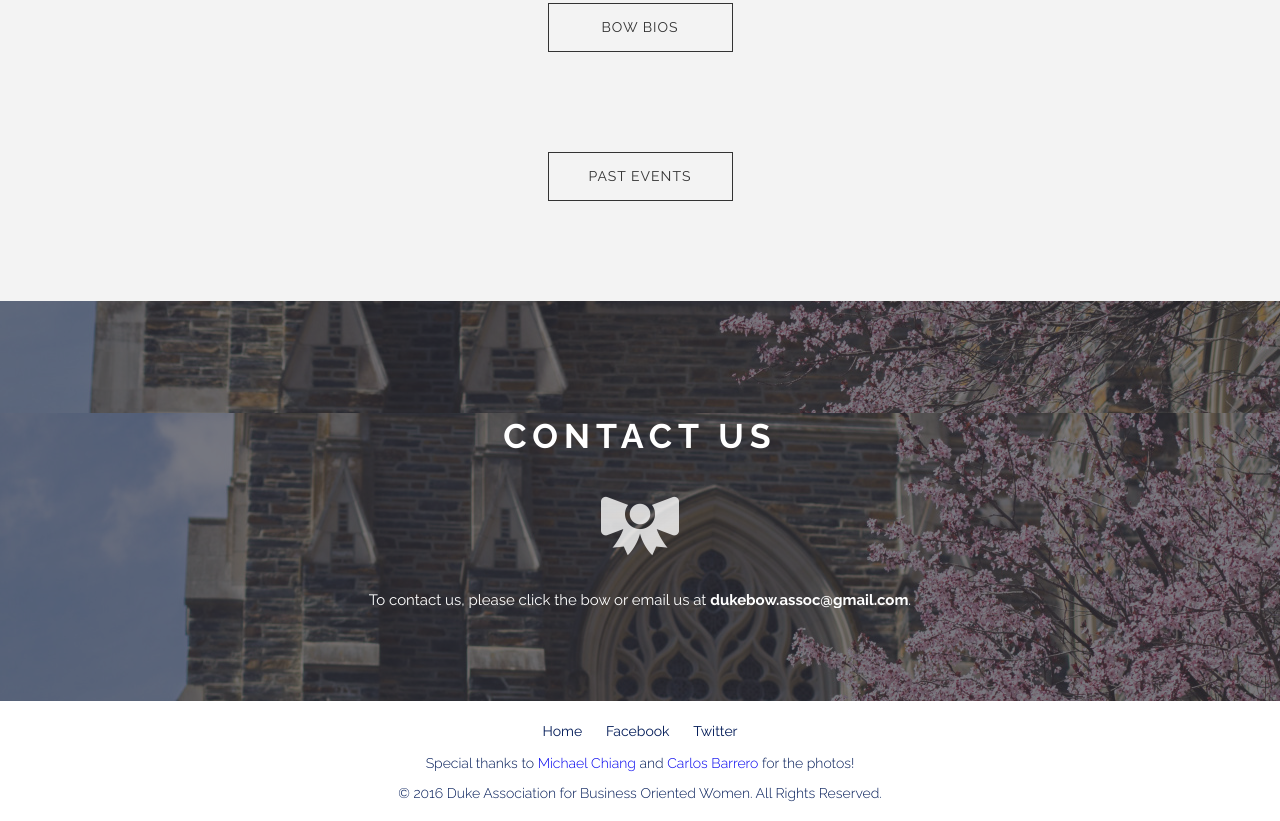
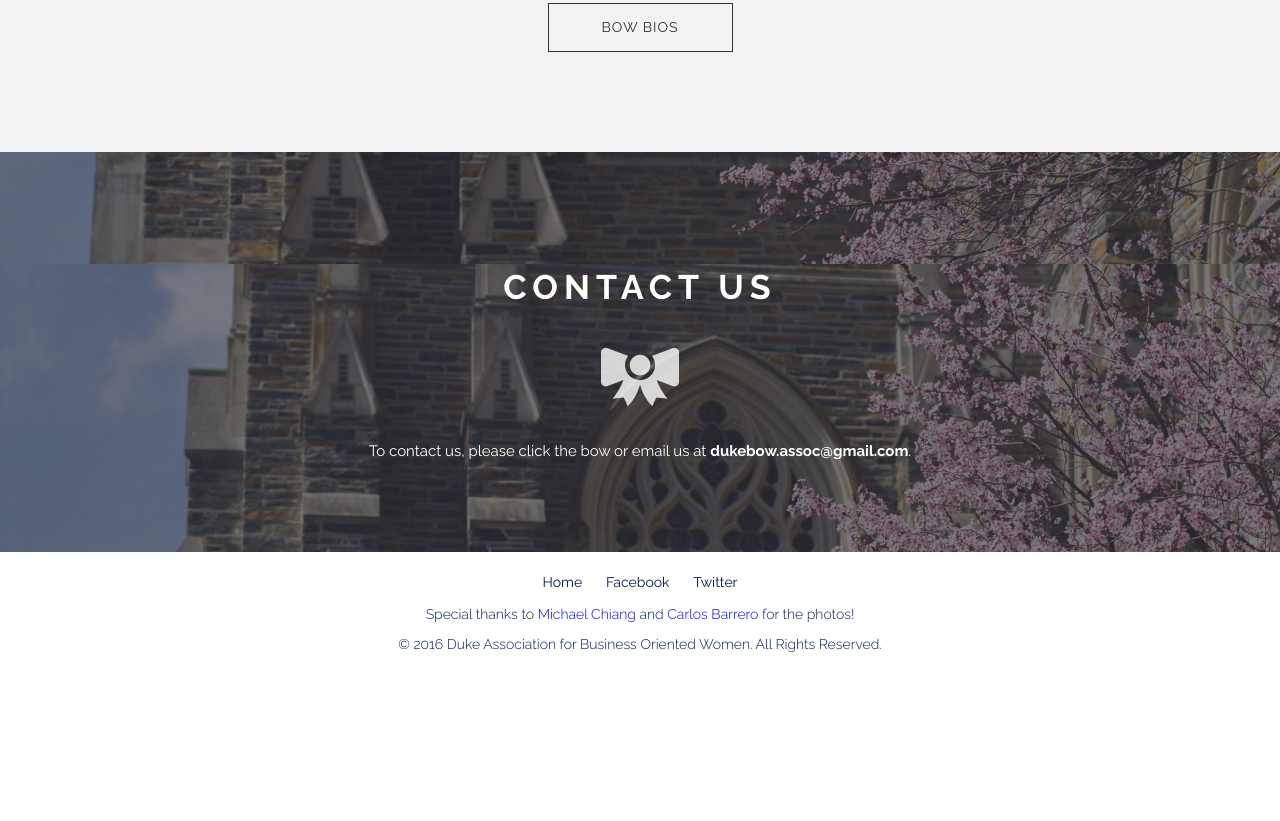
Before and after one commit to DUKE-BOW/DUKE-BOW.github.io, a plain HTML site: page index.html in a window 1280 px wide. Shown: the part 2490-3311 px from the top of the page. After the commit the page ends 3162 px from the top, so only its background shows below. Drawn offline with Linux system fonts and the light colour scheme.

Commit message:
removing past events button

```diff
--- a/index.html
+++ b/index.html
@@ -372,7 +372,6 @@ SBC co-chair  Tory  Trombley
         </ul>
 
    <a href="bios.html" target = "blanks"><div class="read-more">BOW BIOS</div></a>
-   <a href="past-events.html" target = "blanks"><div class="read-more">past events</div></a>
    </div>
 
    </section>
```
